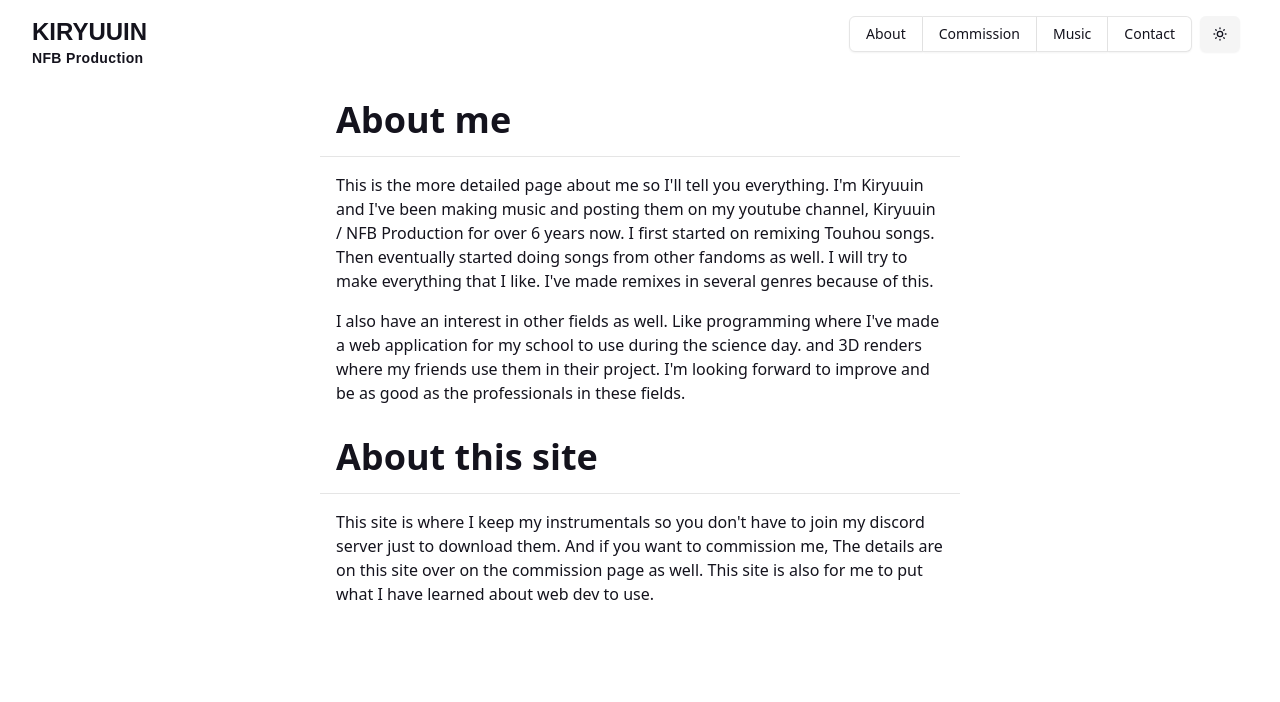
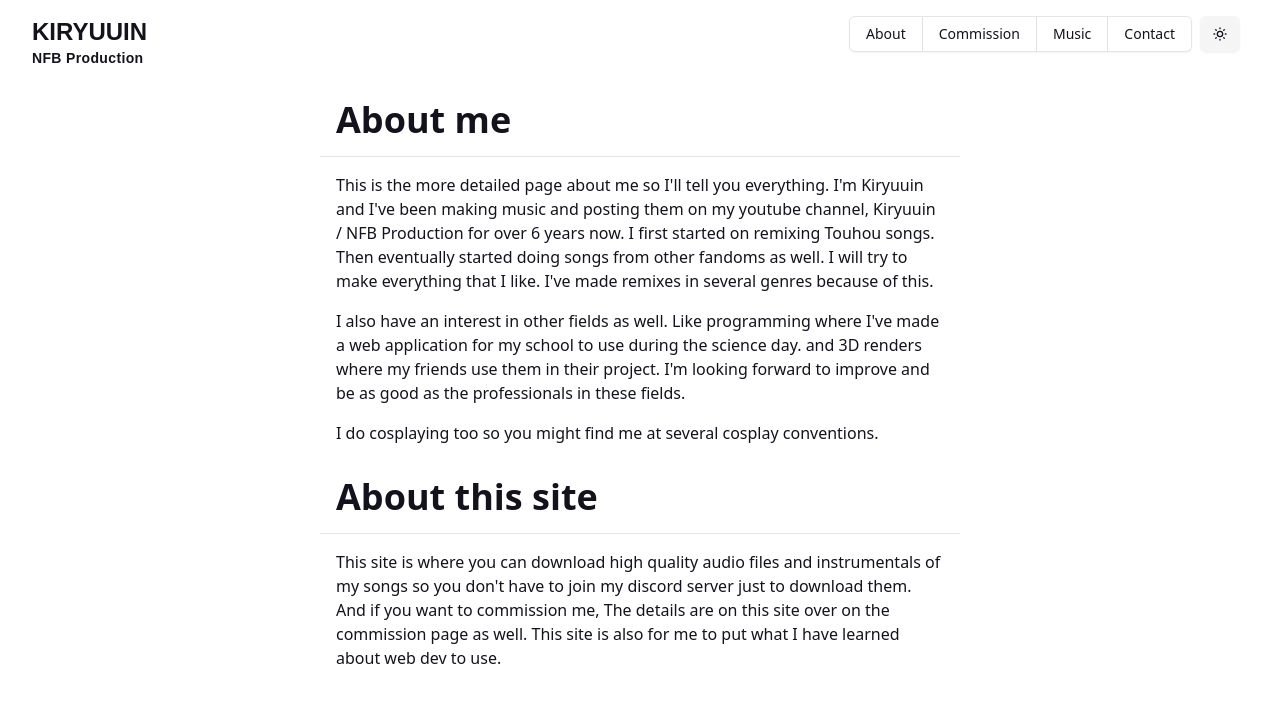
Before and after one commit to KiryuuinNFB/Kiryuuinsite, a SvelteKit app: page /about in a window 1280 px wide. Shown: the top 702 px of the page. Built offline with nearby package versions, Linux system fonts and the light colour scheme.

Commit message:
elysia works

```diff
--- a/package.json
+++ b/package.json
@@ -36,6 +36,7 @@
 	},
 	"dependencies": {
 		"elysia": "^1.4.12",
+		"memoirist": "^0.4.0",
 		"mode-watcher": "^1.1.0",
 		"svelte-icons-pack": "^3.1.3"
 	}
--- a/src/routes/(main)/+page.svelte
+++ b/src/routes/(main)/+page.svelte
@@ -8,11 +8,16 @@
 <div
 	class="min-h-screen bg-background font-sans selection:text-background selection:bg-signature !transition-all"
 >
-	<div class="mr-[5vw] ml-[5vw] md:mr-[25vw] md:ml-[25vw] mt-[30] flex flex-col">
+	<div class="mr-[5vw] ml-[5vw] md:max-xl:mr-[12] md:max-xl:ml-[12] xl:mr-[25vw] xl:ml-[25vw] mt-[30] flex flex-col">
 		<h1 class="text-4xl font-bold p-4">Hii~~ Welcome to my site :3</h1>
 		<Separator />
 		<div class="justify-items-center">
-			<img src="kiryuuinpfp.jpg" alt="my mascot" width="300" class="rounded-full m-4" />
+			<div class="md:hidden">
+				<img src="kiryuuinpfp.jpg" alt="my mascot" width="200" class="rounded-full m-4" />
+			</div>
+			<div class="hidden md:flex">
+				<img src="kiryuuinpfp.jpg" alt="my mascot" width="300" class="rounded-full m-4" />
+			</div>
 		</div>
 		<div class="p-4">
 			<p>
--- a/src/routes/(main)/about/+page.svelte
+++ b/src/routes/(main)/about/+page.svelte
@@ -5,7 +5,7 @@
 <div
 	class="min-h-screen bg-background font-sans selection:text-background selection:bg-signature !transition-all"
 >
-	<div class="mr-[5vw] ml-[5vw] md:mr-[25vw] md:ml-[25vw] mt-[30]">
+	<div class="mr-[5vw] ml-[5vw] md:max-xl:mr-[12] md:max-xl:ml-[12] xl:mr-[25vw] xl:ml-[25vw] mt-[30]">
 		<h1 class="text-4xl font-bold p-4">About me</h1>
 		<Separator />
 		<div class="flex flex-row">
@@ -23,6 +23,9 @@
 					use them in their project. I'm looking forward to improve and be as good as the
 					professionals in these fields.
 				</p>
+				<p class="pt-4">
+					I do cosplaying too so you might find me at several cosplay conventions.
+				</p>
 			</div>
 		</div>
 		<h1 class="text-4xl font-bold p-4">About this site</h1>
@@ -30,7 +33,7 @@
 		<div class="flex flex-row">
 			<div class="p-4">
 				<p>
-					This site is where I keep my instrumentals so you don't have to join my discord server
+					This site is where you can download high quality audio files and instrumentals of my songs so you don't have to join my discord server
 					just to download them. And if you want to commission me, The details are on this site over
 					on the commission page as well. This site is also for me to put what I have learned about web dev to use.
 				</p>
--- /dev/null
+++ b/src/routes/api/+server.ts
@@ -0,0 +1,8 @@
+import { Elysia } from 'elysia';
+
+const app = new Elysia({prefix: "/api"})
+    .get('/', () => 'skibidi')
+
+type RequestHandler = (v: { request: Request }) => Response | Promise<Response>
+
+export const fallback: RequestHandler = ({ request }) => app.handle(request)
```
Also changed, not shown: 1 other file (tests, documents, lock files or other folders).
